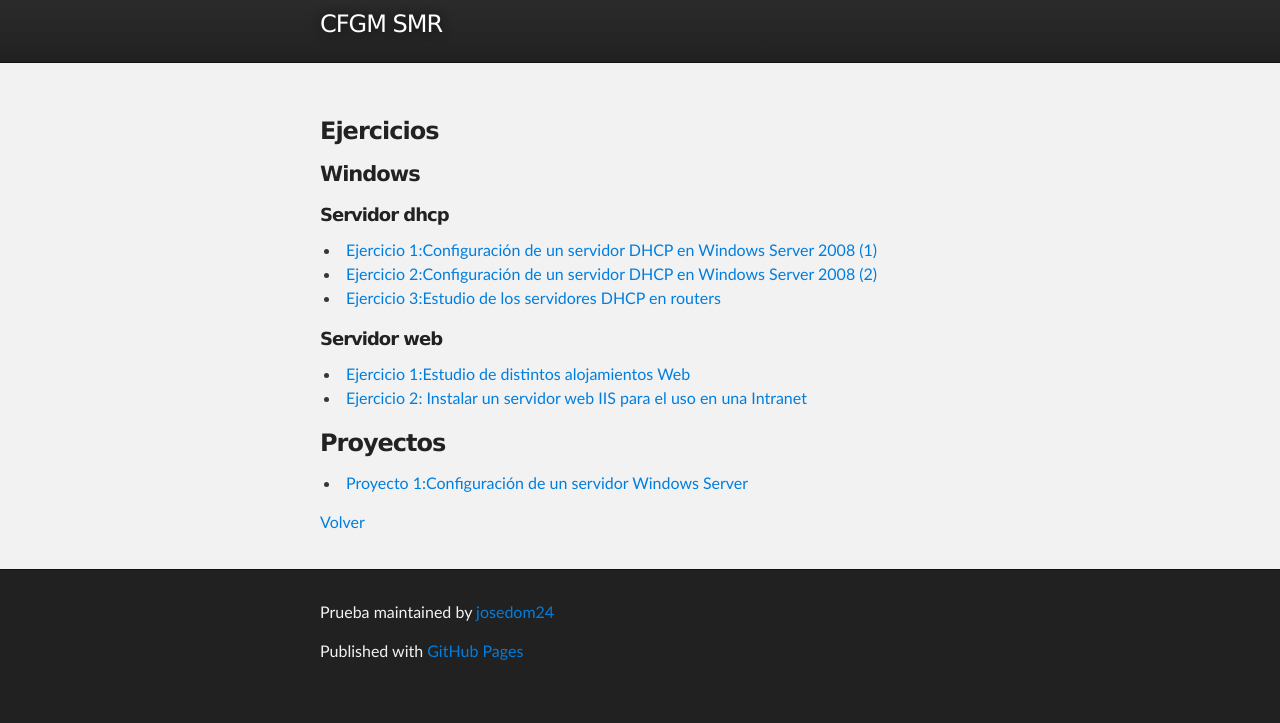
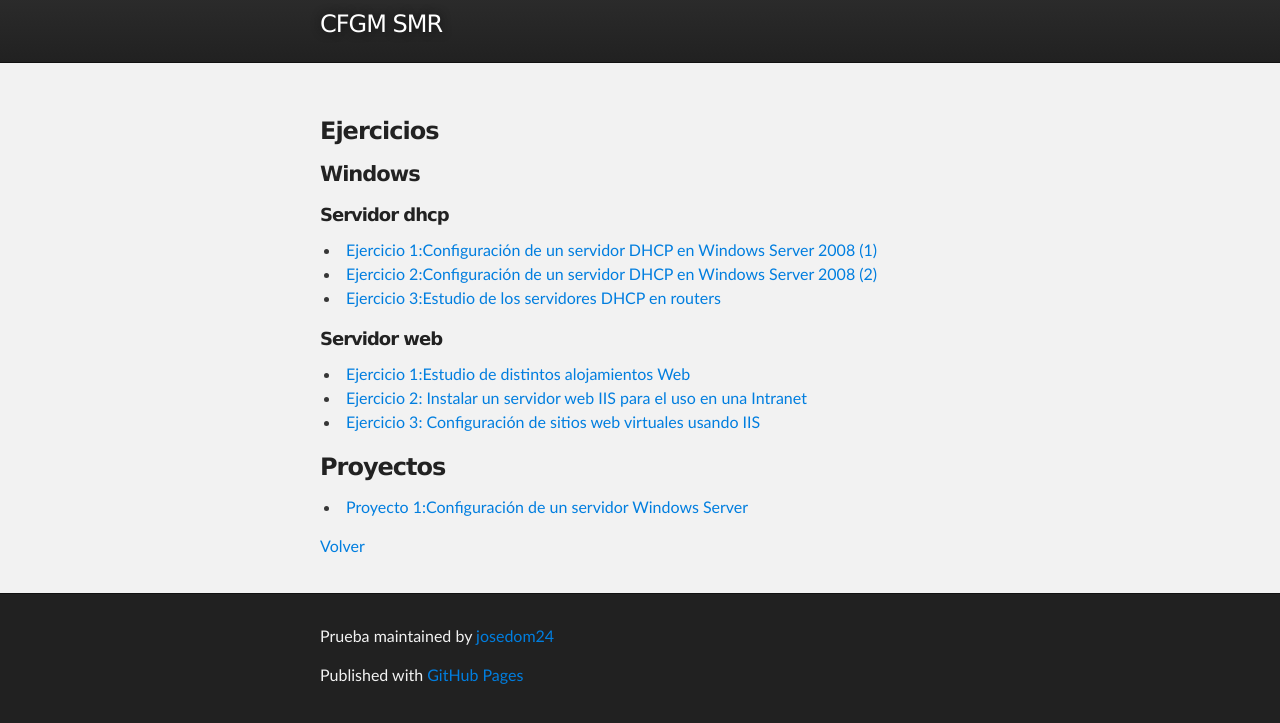
Before and after one commit to josedom24/josedom24.github.io, a Jekyll site: the page built from mod/serviciosgm/index.md, in a window 1280 px wide, cut to the strip 78-801 px from the top of the page. Built offline with Jekyll 4.4.1, drawn with Linux system fonts in a browser that asks for light colours.

Commit message:
Update index.md

```diff
--- a/mod/serviciosgm/index.md
+++ b/mod/serviciosgm/index.md
@@ -18,6 +18,7 @@ tagline: CFGM SMR
 
 * [Ejercicio 1:Estudio de distintos alojamientos Web](e_web_1)
 * [Ejercicio 2: Instalar un servidor web IIS para el uso en una Intranet](e_web_2)
+* [Ejercicio 3: Configuración de sitios web virtuales usando IIS](e_web_3)
 
 ### Proyectos
 * [Proyecto 1:Configuración de un servidor Windows Server](proyecto1)
```
